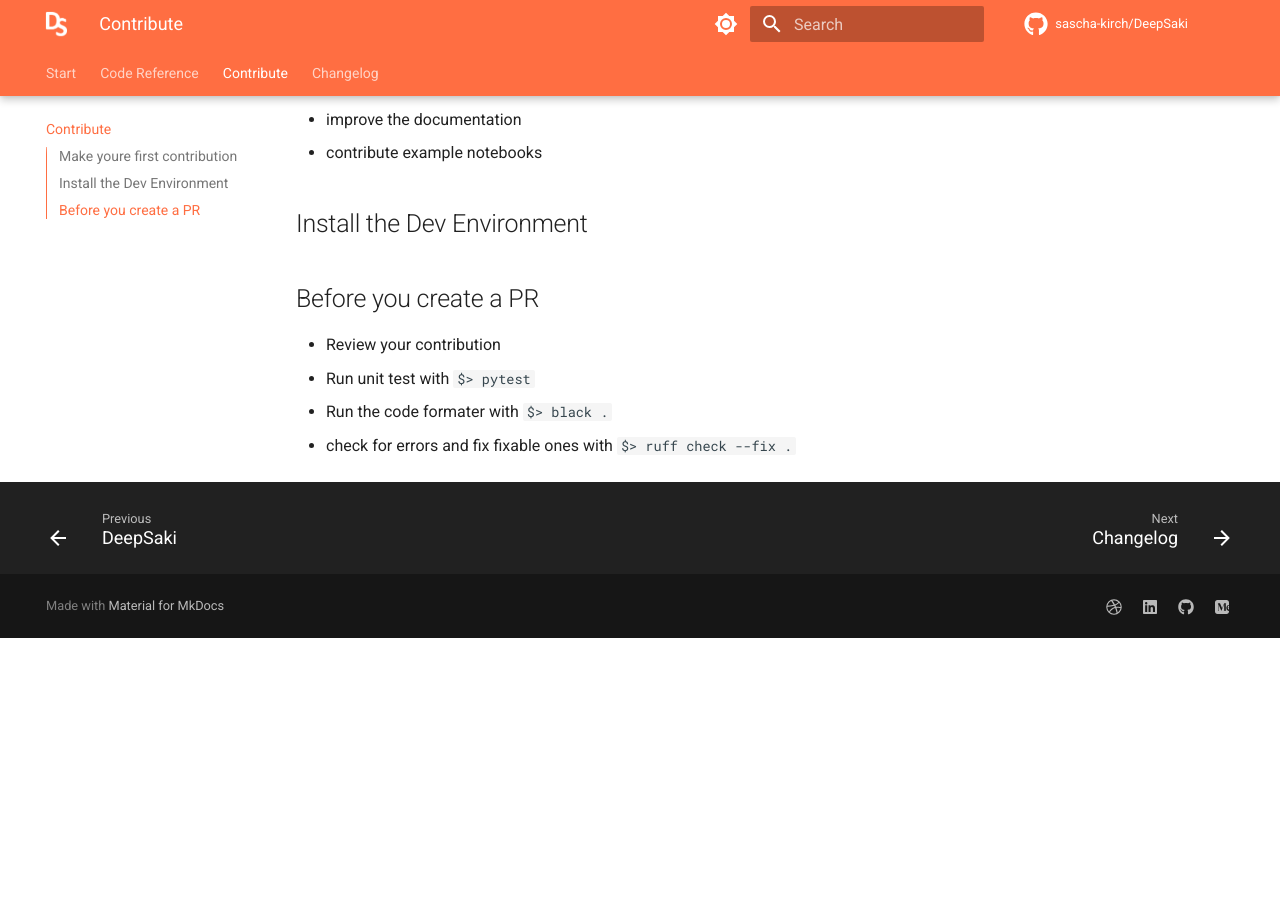
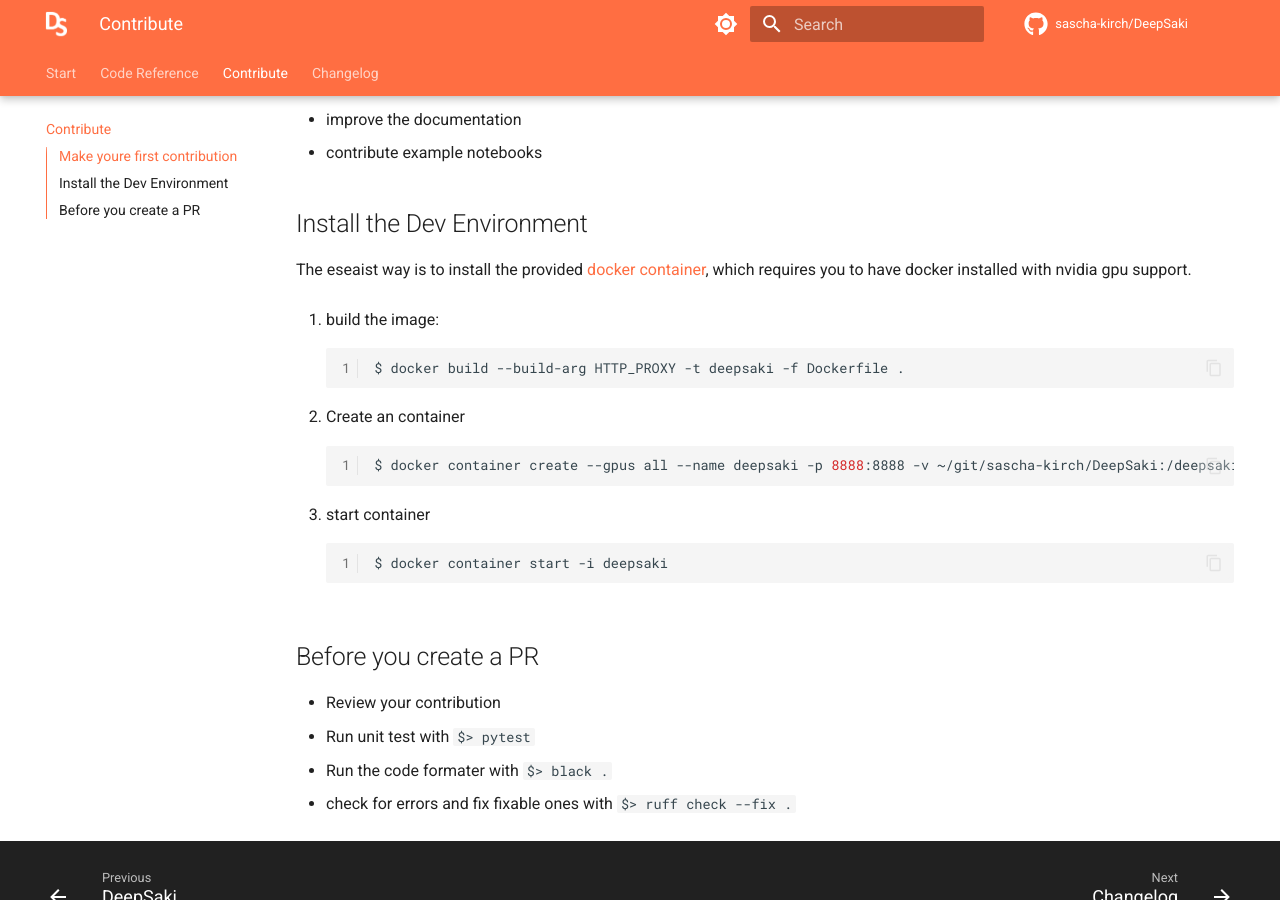
Before and after one commit to sascha-kirch/DeepSaki, an MkDocs documentation site: the page built from docs/CONTRIBUTE.md, in a window 1280 px wide and 900 px high, scrolled down 423 px. Built offline with MkDocs 1.6.1 and Material for MkDocs 9.7.7, drawn with Linux system fonts in a browser that asks for light colours; comment, search, counter and statistics services are not loaded; the version menu is left out; before the commit the page ends 1061 px from its top, so only the background shows below that.

Commit message:
update installation guide

````diff
--- a/docs/CONTRIBUTE.md
+++ b/docs/CONTRIBUTE.md
@@ -12,6 +12,22 @@ I especially want to encourage students and those of you eager to learn to code
 - contribute example notebooks
 
 ## Install the Dev Environment
+The eseaist way is to install the provided [docker container](../environment/Dockerfile), which requires you to have docker installed with nvidia gpu support.
+
+1. build the image:
+```bash
+$ docker build --build-arg HTTP_PROXY -t deepsaki -f Dockerfile .
+```
+
+2. Create an container
+```bash
+$ docker container create --gpus all --name deepsaki -p 8888:8888 -v ~/git/sascha-kirch/DeepSaki:/deepsaki -it deepsaki
+```
+
+3. start container
+```bash
+$ docker container start -i deepsaki
+```
 
 
 ## Before you create a PR
````
